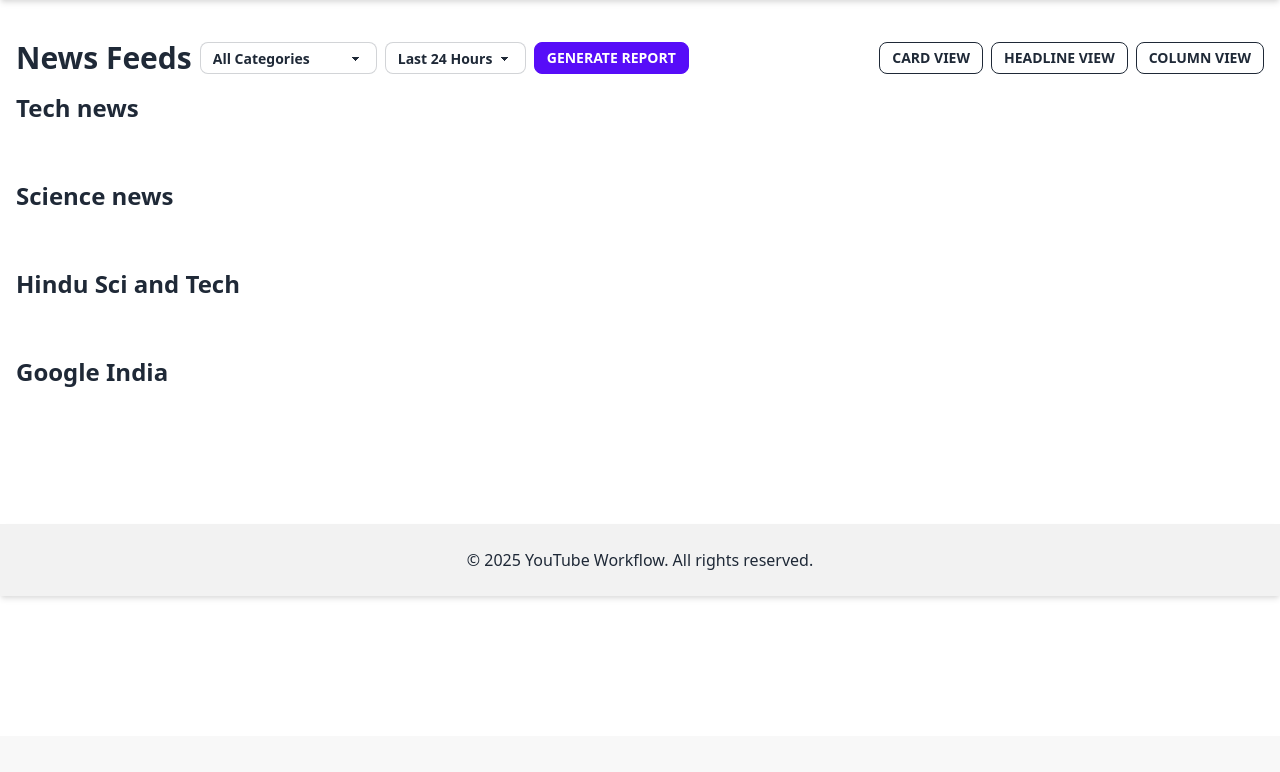
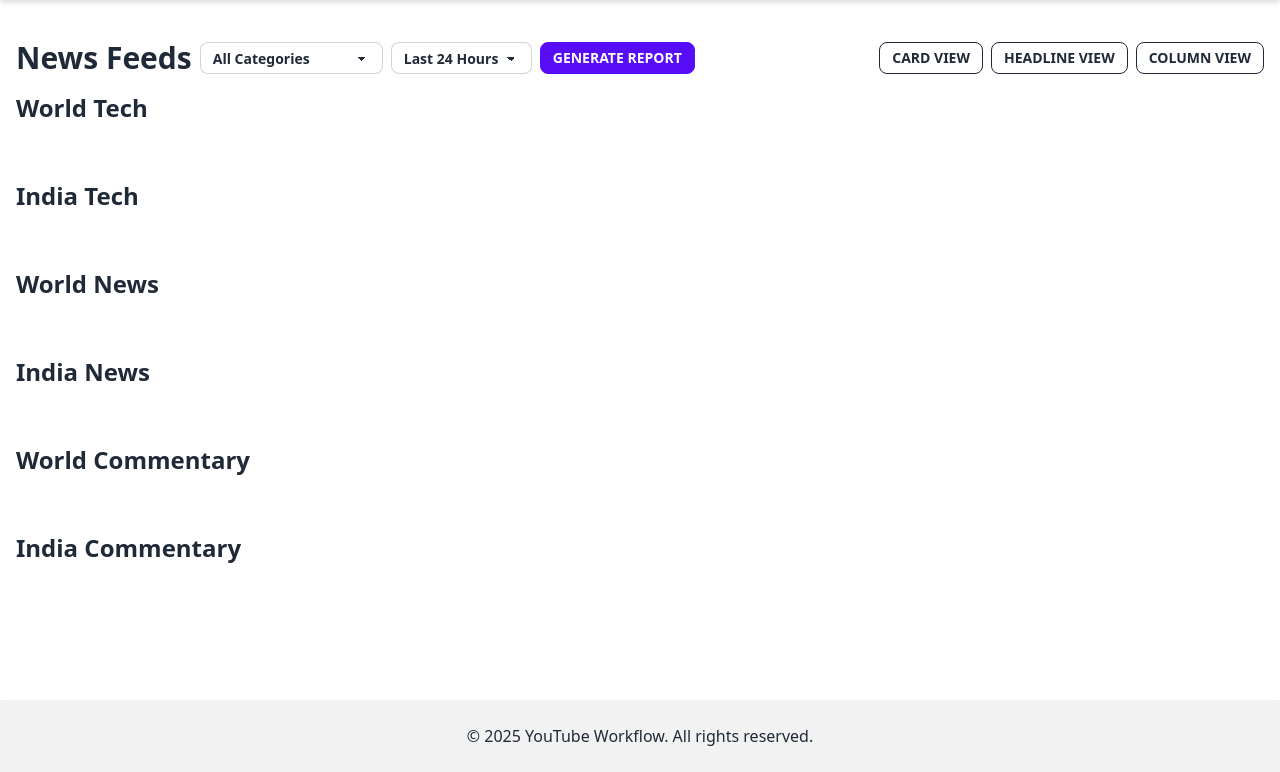
Before and after one commit to krishna-vinci/youtube, a FastAPI app: page /feeds in a window 1280 px wide. Shown: the part 64-836 px from the top of the page. Before the commit the page ends 662 px from the top, so only its background shows below. Run offline with FastAPI, Linux system fonts and the light colour scheme; data that the repository does not hold is empty; some libraries are stand-ins or nearby versions.

Commit message:
added feeds & modified feeds.html

```diff
--- a/main.py
+++ b/main.py
@@ -78,44 +78,46 @@ RSS_FEED_URLS = {
 }
 
 FEED_CATEGORIES = {
-    "Tech news": [
-        {
-            "name": "TechCrunch",
-            "url": "https://techcrunch.com/feed/"
+    "World Tech": [
+        {"name": "Ars Technica", "url": "https://feeds.arstechnica.com/arstechnica/index/"},
+        {"name": "Wired", "url": "https://www.wired.com/feed/rss"},
+        {"name": "The Verge", "url": "https://www.theverge.com/rss/index.xml"},
+        {"name": "IEEE Spectrum", "url": "https://spectrum.ieee.org/rss/fulltext"},
+        {"name": "TechRadar", "url": "https://www.techradar.com/rss"}
+    ],
 
-        },
+    "India Tech": [
+        {"name": "Medianama", "url": "https://www.medianama.com/feed/"},
+        {"name": "Business Standard – Tech", "url": "https://www.business-standard.com/rss/technology-108.rss"}
+    ],
 
-        {
+    "World News": [
+        {"name": "Reuters World", "url": "https://www.reutersagency.com/feed/?best-topics=world"},
+        {"name": "Al Jazeera", "url": "https://www.aljazeera.com/xml/rss/all.xml"}
+    ],
 
-            "name": 'techradar',
-            "url": "https://www.techradar.com/rss"
-        }
+    "India News": [
+        {"name": "The Hindu", "url": "https://www.thehindu.com/news/?service=rss"},
+        {"name": "Indian Express Explained", "url": "https://indianexpress.com/section/explained/feed/"}
+    ],
 
+    "World Commentary": [
+        {"name": "Foreign Affairs", "url": "https://www.foreignaffairs.com/rss.xml"},
+        {"name": "The Atlantic – Ideas", "url": "https://www.theatlantic.com/feed/channel/ideas/"},
+        {"name": "MIT Tech Review", "url": "https://www.technologyreview.com/feed/"},
+        {"name": "The Economist", "url": "https://www.economist.com/latest/rss.xml"}
+    ],
 
-    ],
-    "Science news": [
-        {
-            "name": "New Scientist",
-            "url": "https://feeds.newscientist.com/science-news"
-        }
-    ],
-    "Hindu Sci and Tech": [
-        {
-            "name": "The Hindu Sci & Tech",
-            "url": "https://www.thehindu.com/news/?service=rss"
-        }
-    ],
-    "Google India": [
-        {
-            "name": "Google India News",
-            "url": "https://www.bloombergquint.com/stories.rss"
-        }
+    "India Commentary": [
+        {"name": "The Print – Opinion", "url": "https://theprint.in/category/opinion/feed/"},
+        {"name": "Scroll.in – Featured", "url": "https://scroll.in/feed"}
     ]
-
 }
 
 
-PREDEFINED_CATEGORIES = ["SciTech", "Cooking", "Vlogs"]
+
+
+PREDEFINED_CATEGORIES = ["NWO", "Tech", "weekend special"]
 PROJECTS_ROOT = Config.PROJECTS_ROOT
 DEFAULT_THUMBNAIL = "/static/default-thumbnail.jpg"
 DAILY_REPORT_DIR = Config.DAILY_REPORT_DIR
@@ -131,6 +133,18 @@ IST = pytz.timezone("Asia/Kolkata")
 # --- FastAPI App & Templates ---
 app = FastAPI()
 templates = Jinja2Templates(directory="templates")
+
+def truncate_words(text, max_words=100):
+    if not text:
+        return text
+    words = text.split()
+    if len(words) > max_words:
+        return " ".join(words[:max_words]) + "..."
+    return text
+
+# Register the filter with your Jinja2Templates
+templates.env.filters["truncate_words"] = truncate_words
+
 
 # --- Database Setup ---
 def get_db_connection():
--- a/templates/feeds.html
+++ b/templates/feeds.html
@@ -58,7 +58,8 @@
             {{ item.published }} • <span class="font-semibold">{{ item.source }}</span>
           </p>
 
-          <p class="line-clamp-3 mb-4 text-sm">{{ item.description|safe }}</p>
+          <p class="line-clamp-3 mb-4 text-sm">{{ item.description|truncate_words(500)|safe }}</p>
+
           <!-- Icon Buttons -->
           <div class="mt-auto flex items-center justify-end space-x-2">
             <!-- Copy Link -->
```
